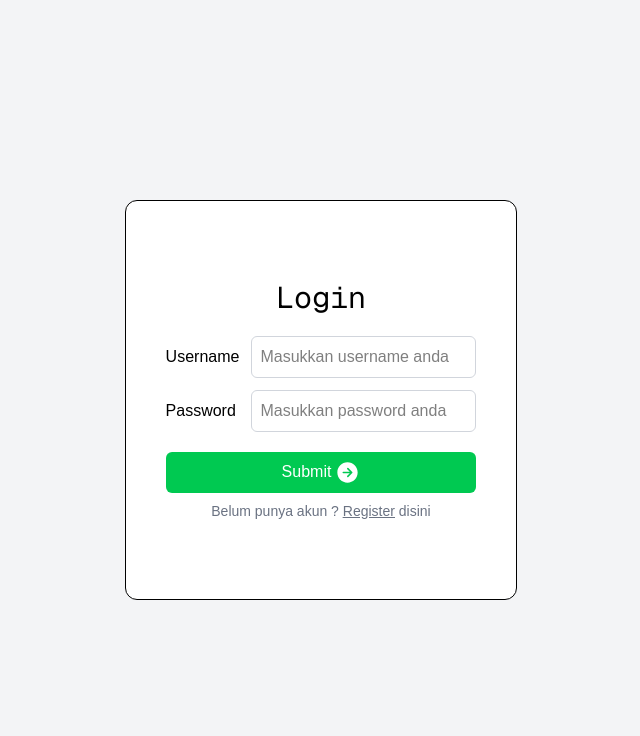
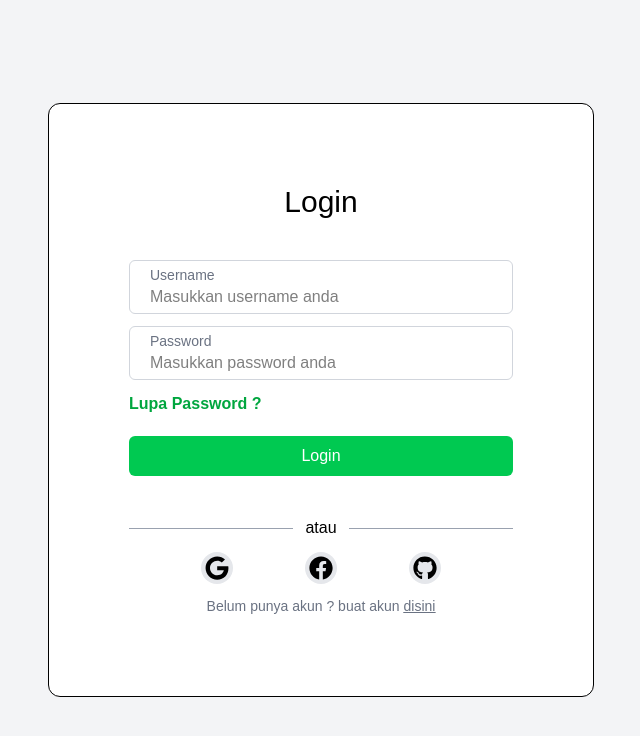
Before and after one commit to Muhless/pd_pritani_dashboard, a Next.js app: page /login in a window 1280 px wide. Shown: the top 736 px of the page, without its empty margins (319-959 px from the left). Built offline with nearby package versions, Linux system fonts and the light colour scheme.

Commit message:
update login form

```diff
--- a/src/app/layout.tsx
+++ b/src/app/layout.tsx
@@ -14,7 +14,9 @@ const geistMono = Geist_Mono({
 
 export const metadata: Metadata = {
   title: "Penggilingan Padi Pritani",
-  description: "Generated by create next app",
+  icons: {
+    icon: "images/logo-pritani.png",
+  },
 };
 
 export default function RootLayout({
--- a/src/app/login/page.tsx
+++ b/src/app/login/page.tsx
@@ -1,14 +1,15 @@
 import { InputComponent } from "@/components/Input";
+import { AlternatifLoginButton } from "@/components/ui/Button/AlternatifLoginButton";
 import { ButtonComponent } from "@/components/ui/Button/Button";
-import React from "react";
-import { IoArrowForwardCircle } from "react-icons/io5";
+import Link from "next/link";
+import { FaFacebook, FaGithub, FaGoogle } from "react-icons/fa";
 
 const LoginPage = () => {
   return (
     <div className="flex items-center justify-center h-screen text-black bg-gray-100">
-      <div className="flex flex-col justify-center p-10 space-y-5 bg-white rounded-xl h-1/2 border">
+      <div className="flex flex-col justify-center p-20 space-y-10 bg-white border rounded-xl">
         <div className="flex justify-center">
-          <h1 className="text-3xl font-heading font-mono">Login</h1>
+          <h1 className="text-3xl font-heading ">Login</h1>
         </div>
         <form>
           <div className="space-y-3">
@@ -22,23 +23,41 @@ const LoginPage = () => {
               name="password"
               placeholder="Masukkan password anda"
             />
+            <h3 className="font-bold text-green-600">Lupa Password ?</h3>
           </div>
-          <div className="mt-5 mb-2">
+          <div className="mt-5">
             <ButtonComponent
               variant="success"
-              className="w-full flex items-center justify-center gap-1"
+              className="flex items-center justify-center w-full gap-1"
             >
-              Submit <IoArrowForwardCircle size={25} />
+              Login
             </ButtonComponent>
           </div>
-          <p className="text-center text-sm text-gray-500">
-            Belum punya akun ?{" "}
-            <span className="hover:text-blue-600 underline">
-              <a href="">Register</a>
+        </form>
+        <div className="space-y-3">
+          <div className="flex items-center">
+            <div className="flex-1 border-t text-gray-400"></div>
+            <p className="px-3">atau</p>
+            <div className="flex-1 border-t text-gray-400"></div>
+          </div>
+          <div className="flex justify-evenly">
+            <AlternatifLoginButton>
+              <FaGoogle />
+            </AlternatifLoginButton>
+            <AlternatifLoginButton>
+              <FaFacebook />
+            </AlternatifLoginButton>{" "}
+            <AlternatifLoginButton>
+              <FaGithub />
+            </AlternatifLoginButton>
+          </div>
+          <p className="text-sm text-center text-gray-500">
+            Belum punya akun ? buat akun{" "}
+            <span className="underline hover:text-blue-600">
+              <Link href="/register">disini</Link>
             </span>{" "}
-            disini
           </p>
-        </form>
+        </div>
       </div>
     </div>
   );
--- a/src/app/page.tsx
+++ b/src/app/page.tsx
@@ -6,7 +6,7 @@ export default function Home() {
       <main className="flex flex-col gap-[32px] row-start-2 items-center sm:items-start">
         <Image
           className="dark:invert"
-          src="/next.svg"
+          src="images/logo-pritani.png"
           alt="Next.js logo"
           width={180}
           height={38}
--- /dev/null
+++ b/src/app/register/page.tsx
@@ -0,0 +1,7 @@
+import React from "react";
+
+const RegisterPage = () => {
+  return <div>RegisterPage</div>;
+};
+
+export default RegisterPage;
--- a/src/components/Input.tsx
+++ b/src/components/Input.tsx
@@ -12,8 +12,8 @@ export const InputComponent = ({
   placeholder,
 }: InputComponentProps) => {
   return (
-    <div className="flex items-center justify-between w-full gap-3">
-      <label htmlFor={name} className="">
+    <div className="flex flex-col px-5 py-1 border border-gray-300 rounded-md w-96 focus-within:outline-none focus-within:border-blue-500 focus-within:border-2">
+      <label htmlFor={name} className="text-sm text-gray-500">
         {label}
       </label>
       <input
@@ -21,7 +21,7 @@ export const InputComponent = ({
         name={name}
         type={type}
         placeholder={placeholder}
-        className="p-2 border border-gray-300 rounded-md focus:border-blue-400 focus:outline-none"
+        className="focus:outline-none"
       />
     </div>
   );
--- /dev/null
+++ b/src/components/ui/Button/AlternatifLoginButton.tsx
@@ -0,0 +1,12 @@
+import React from "react";
+import { ButtonComponentProps } from "./Button.types";
+
+export const AlternatifLoginButton: React.FC<ButtonComponentProps> = ({
+  children,
+}) => {
+  return (
+    <button className="p-1 text-2xl bg-gray-200 cursor-pointer hover:text-blue-600 rounded-full">
+      {children}
+    </button>
+  );
+};
```
Also changed, not shown: public/images/logo-pritani.png (added).
